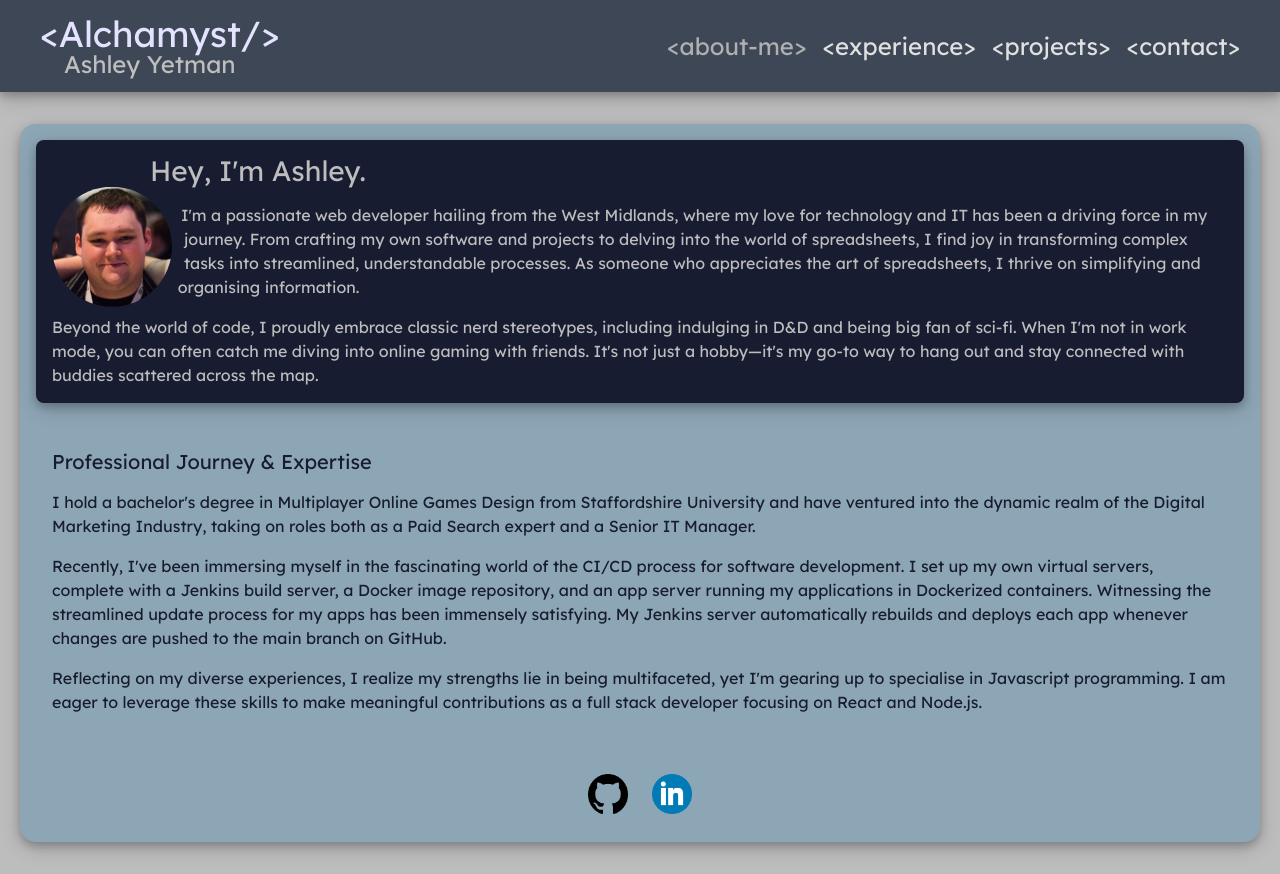
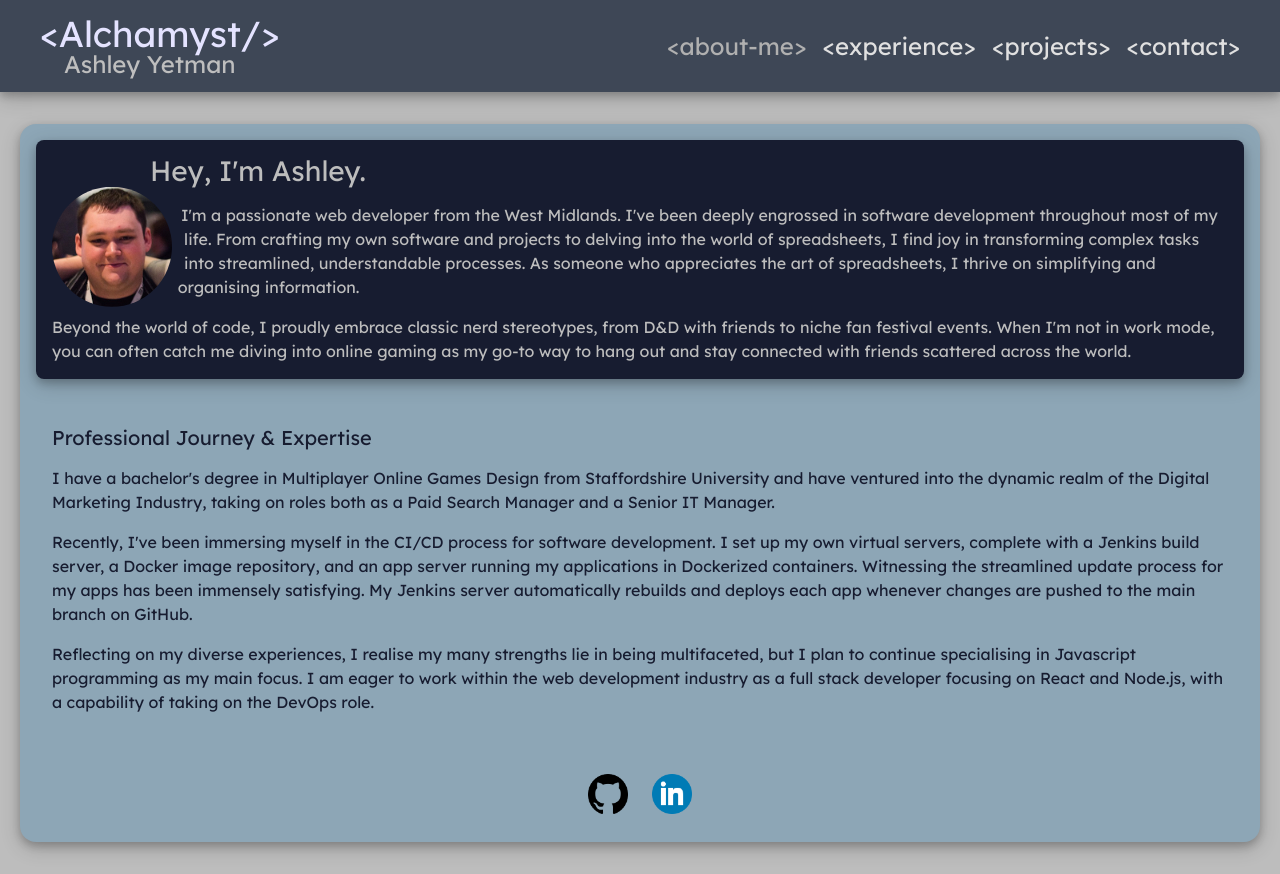
Before and after one commit to Alchamyst/ayetman-web, a React (Vite) app: page / in a window 1280 px wide. Built offline with nearby package versions, Linux system fonts and the light colour scheme.

Commit message:
Update AboutMePage text content.

```diff
--- a/src/views/AboutMePage.jsx
+++ b/src/views/AboutMePage.jsx
@@ -16,29 +16,29 @@ export default function AboutMePage() {
                         <img className='ash-img' src={ashleyImg} alt="photo of Ashley." />
 
                         <p>
-                            I'm a passionate web developer hailing from the West Midlands, where my love for technology and IT has been a driving force in my journey. From crafting my own software and projects to
+                            I'm a passionate web developer from the West Midlands. I've been deeply engrossed in software development throughout most of my life. From crafting my own software and projects to
                             delving into the world of spreadsheets, I find joy in transforming complex tasks into streamlined, understandable processes. As someone who appreciates the art of spreadsheets, I thrive
                             on simplifying and organising information.
                         </p>
                         <p>
-                            Beyond the world of code, I proudly embrace classic nerd stereotypes, including indulging in D&D and being big fan of sci-fi. When I'm not in work mode, you can often catch me diving into
-                            online gaming with friends. It's not just a hobby—it's my go-to way to hang out and stay connected with buddies scattered across the map.
+                            Beyond the world of code, I proudly embrace classic nerd stereotypes, from D&D with friends to niche fan festival events. When I'm not in work mode, you can often catch me diving into
+                            online gaming as my go-to way to hang out and stay connected with friends scattered across the world.
                         </p>
                     </div>
                     <div className='my-coding'>
                         <h2>Professional Journey & Expertise</h2>
                     <p>
-                        I hold a bachelor's degree in Multiplayer Online Games Design from Staffordshire University and have ventured into the dynamic realm of the Digital Marketing Industry, taking on roles both as
-                        a Paid Search expert and a Senior IT Manager.
+                        I have a bachelor's degree in Multiplayer Online Games Design from Staffordshire University and have ventured into the dynamic realm of the Digital Marketing Industry, taking on roles both as
+                        a Paid Search Manager and a Senior IT Manager.
                     </p>
                     <p>
-                        Recently, I've been immersing myself in the fascinating world of the CI/CD process for software development. I set up my own virtual servers, complete with a Jenkins build server, a Docker image
+                        Recently, I've been immersing myself in the CI/CD process for software development. I set up my own virtual servers, complete with a Jenkins build server, a Docker image
                         repository, and an app server running my applications in Dockerized containers. Witnessing the streamlined update process for my apps has been immensely satisfying. My Jenkins server automatically
                         rebuilds and deploys each app whenever changes are pushed to the main branch on GitHub.
                     </p>
                     <p>
-                        Reflecting on my diverse experiences, I realize my strengths lie in being multifaceted, yet I'm gearing up to specialise in Javascript programming. I am eager to leverage these skills to make
-                        meaningful contributions as a full stack developer focusing on React and Node.js.
+                        Reflecting on my diverse experiences, I realise my many strengths lie in being multifaceted, but I plan to continue specialising in Javascript programming as my main focus. I am eager to work within the
+                        web development industry as a full stack developer focusing on React and Node.js, with a capability of taking on the DevOps role.
                     </p>
 
                     </div>
```
